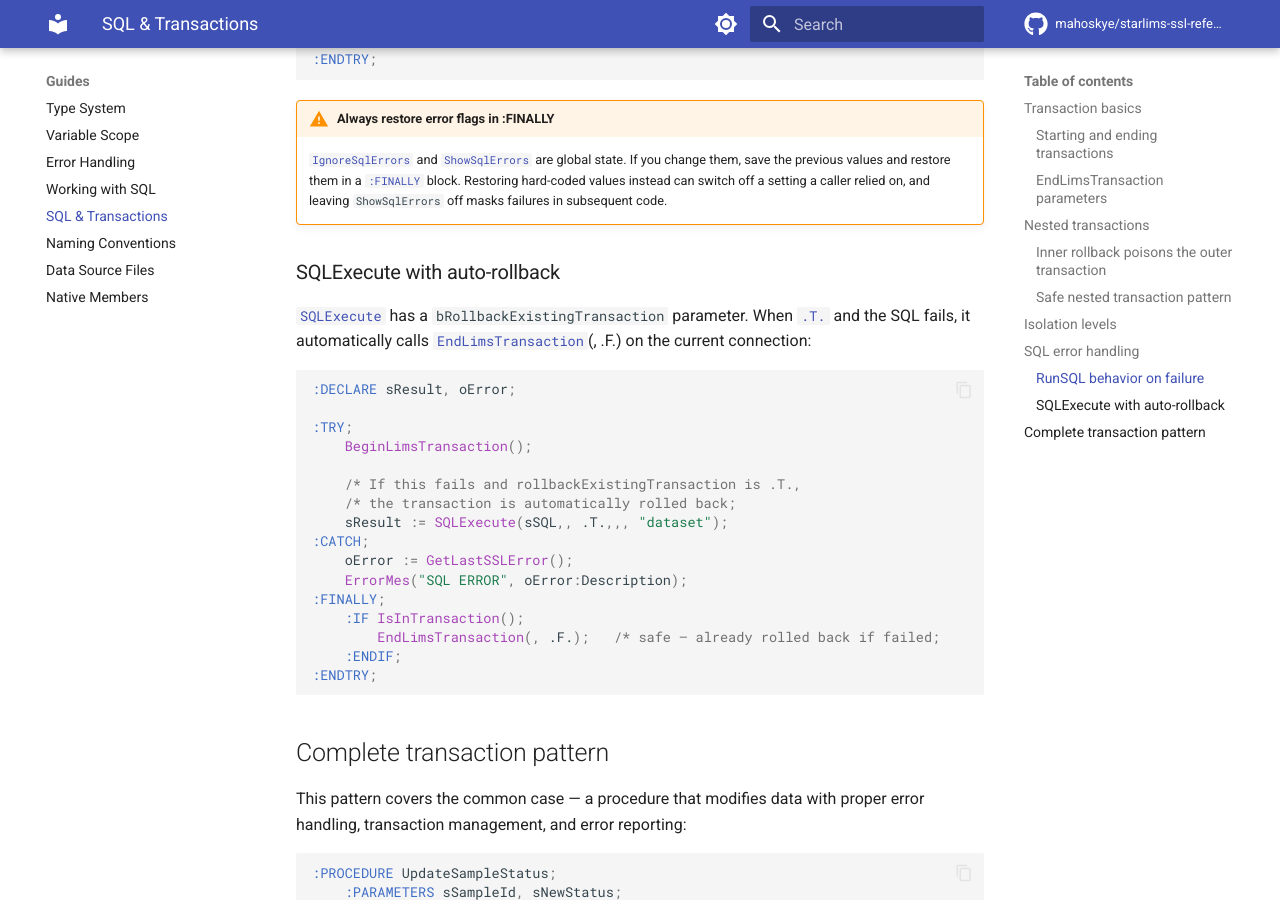
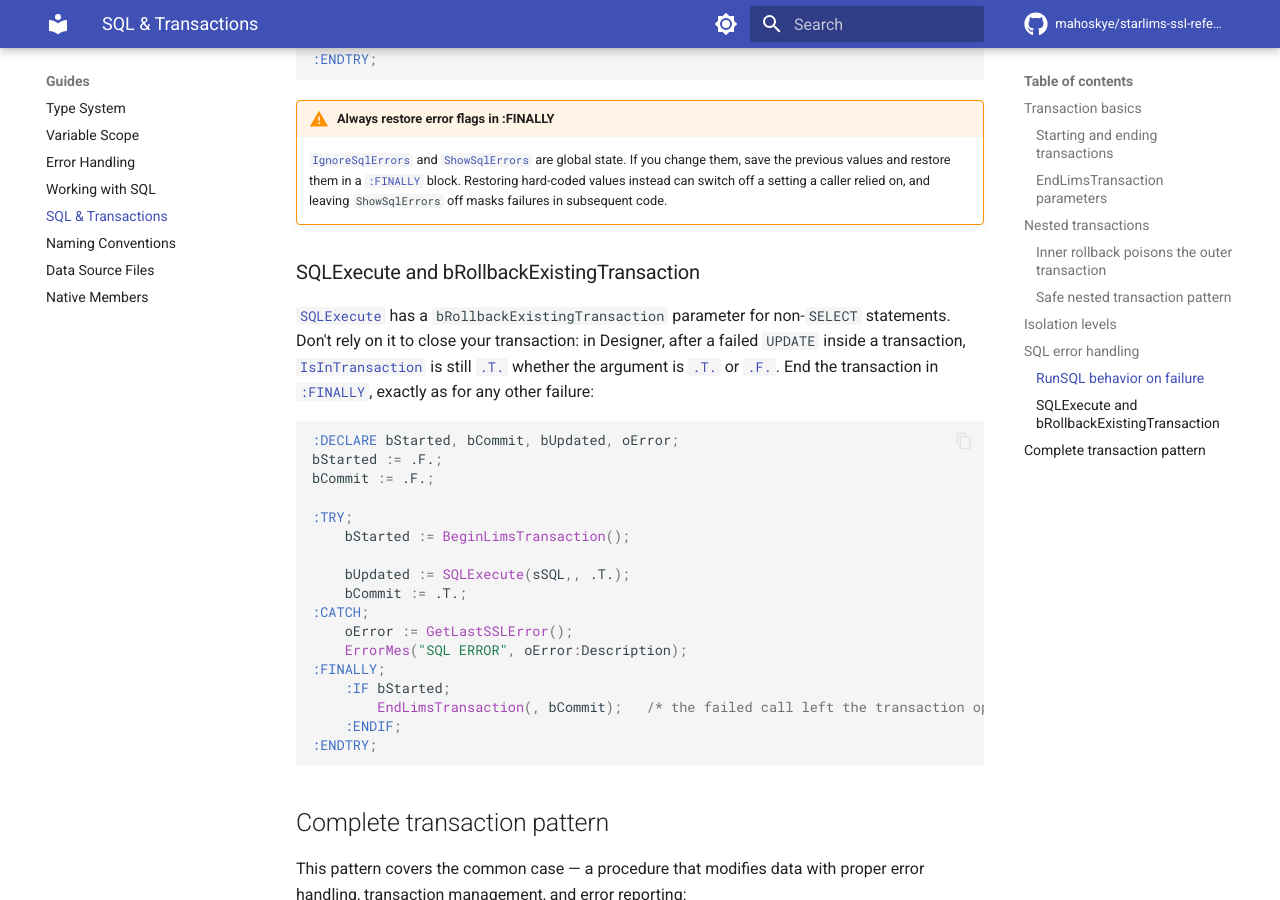
Before and after one commit to mahoskye/starlims-ssl-reference, an MkDocs documentation site: the page built from content/guides/sql-transactions.md, in a window 1280 px wide and 900 px high, scrolled down 6593 px. Built offline with MkDocs 1.6.1 and Material for MkDocs 9.7.7, drawn with Linux system fonts in a browser that asks for light colours; plug-ins that fetch from the network failed and are left out; comment, search, counter and statistics services are not loaded.

Commit message:
docs: SQLExecute failure leaves the transaction open (closes #87)
Designer shows that after a failed UPDATE inside a transaction,
IsInTransaction() is still .T. whether bRollbackExistingTransaction is
.T. or .F. The guide's auto-rollback snippet (which used a SELECT, where
the argument never applies) now ends the transaction in :FINALLY with the
bStarted pattern, and SQLExecute's parameter description and caveats say
the caller must still end it.

Co-Authored-By: Claude Opus 5.5 <noreply@anthropic.com>

````diff
--- a/content/guides/sql-transactions.md
+++ b/content/guides/sql-transactions.md
@@ -251,25 +251,26 @@ bPrevShow := ShowSqlErrors(.F.);
 !!! warning "Always restore error flags in :FINALLY"
     [`IgnoreSqlErrors`](../reference/functions/IgnoreSqlErrors.md) and [`ShowSqlErrors`](../reference/functions/ShowSqlErrors.md) are global state. If you change them, save the previous values and restore them in a [`:FINALLY`](../reference/keywords/FINALLY.md) block. Restoring hard-coded values instead can switch off a setting a caller relied on, and leaving `ShowSqlErrors` off masks failures in subsequent code.
 
-### SQLExecute with auto-rollback
+### SQLExecute and bRollbackExistingTransaction
 
-[`SQLExecute`](../reference/functions/SQLExecute.md) has a `bRollbackExistingTransaction` parameter. When [`.T.`](../reference/literals/true.md) and the SQL fails, it automatically calls [`EndLimsTransaction`](../reference/functions/EndLimsTransaction.md)(, .F.) on the current connection:
+[`SQLExecute`](../reference/functions/SQLExecute.md) has a `bRollbackExistingTransaction` parameter for non-`SELECT` statements. Don't rely on it to close your transaction: in Designer, after a failed `UPDATE` inside a transaction, [`IsInTransaction`](../reference/functions/IsInTransaction.md) is still [`.T.`](../reference/literals/true.md) whether the argument is [`.T.`](../reference/literals/true.md) or [`.F.`](../reference/literals/false.md). End the transaction in [`:FINALLY`](../reference/keywords/FINALLY.md), exactly as for any other failure:
 
 ```ssl
-:DECLARE sResult, oError;
+:DECLARE bStarted, bCommit, bUpdated, oError;
+bStarted := .F.;
+bCommit := .F.;
 
 :TRY;
-    BeginLimsTransaction();
+    bStarted := BeginLimsTransaction();
 
-    /* If this fails and rollbackExistingTransaction is .T.,
-    /* the transaction is automatically rolled back;
-    sResult := SQLExecute(sSQL,, .T.,,, "dataset");
+    bUpdated := SQLExecute(sSQL,, .T.);
+    bCommit := .T.;
 :CATCH;
     oError := GetLastSSLError();
     ErrorMes("SQL ERROR", oError:Description);
 :FINALLY;
-    :IF IsInTransaction();
-        EndLimsTransaction(, .F.);   /* safe — already rolled back if failed;
+    :IF bStarted;
+        EndLimsTransaction(, bCommit);   /* the failed call left the transaction open;
     :ENDIF;
 :ENDTRY;
 ```
````
Also changed, not shown: content/reference/functions/SQLExecute.md (+2 -1 lines), 1 other file.
